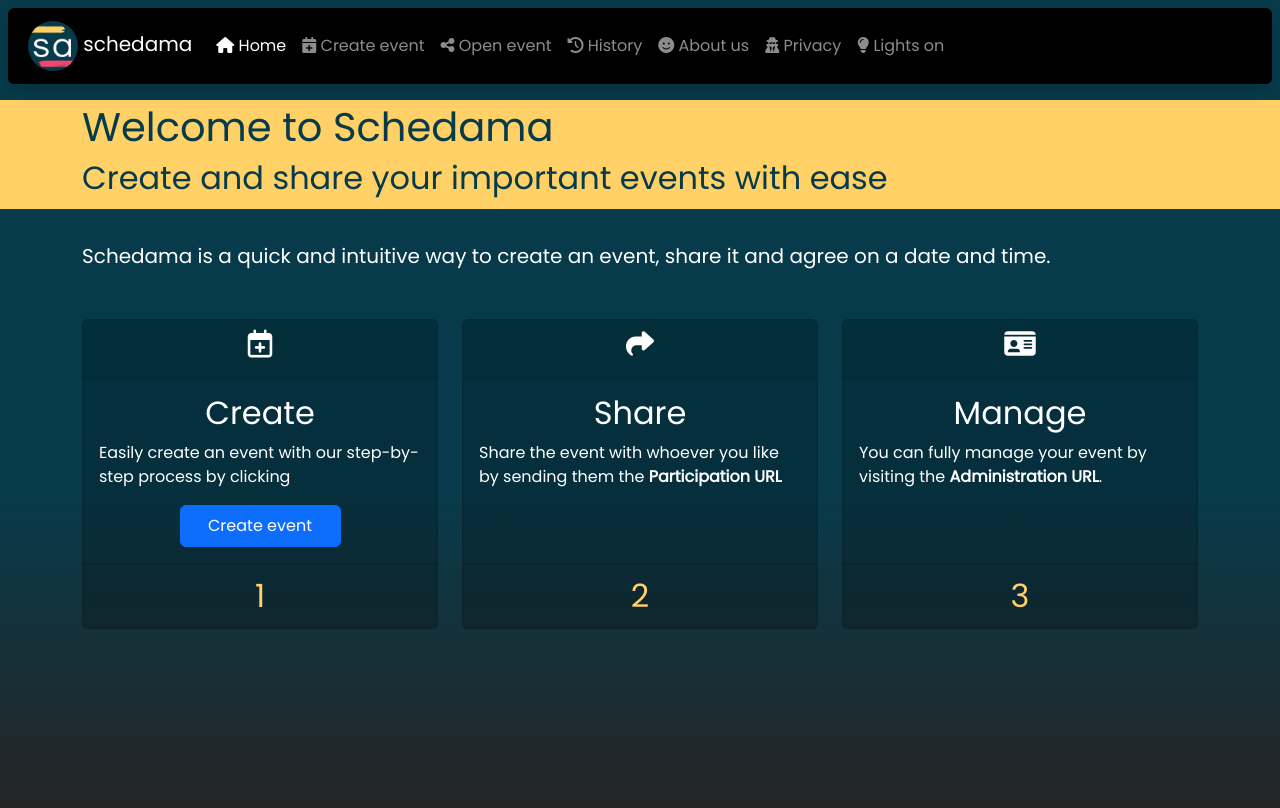
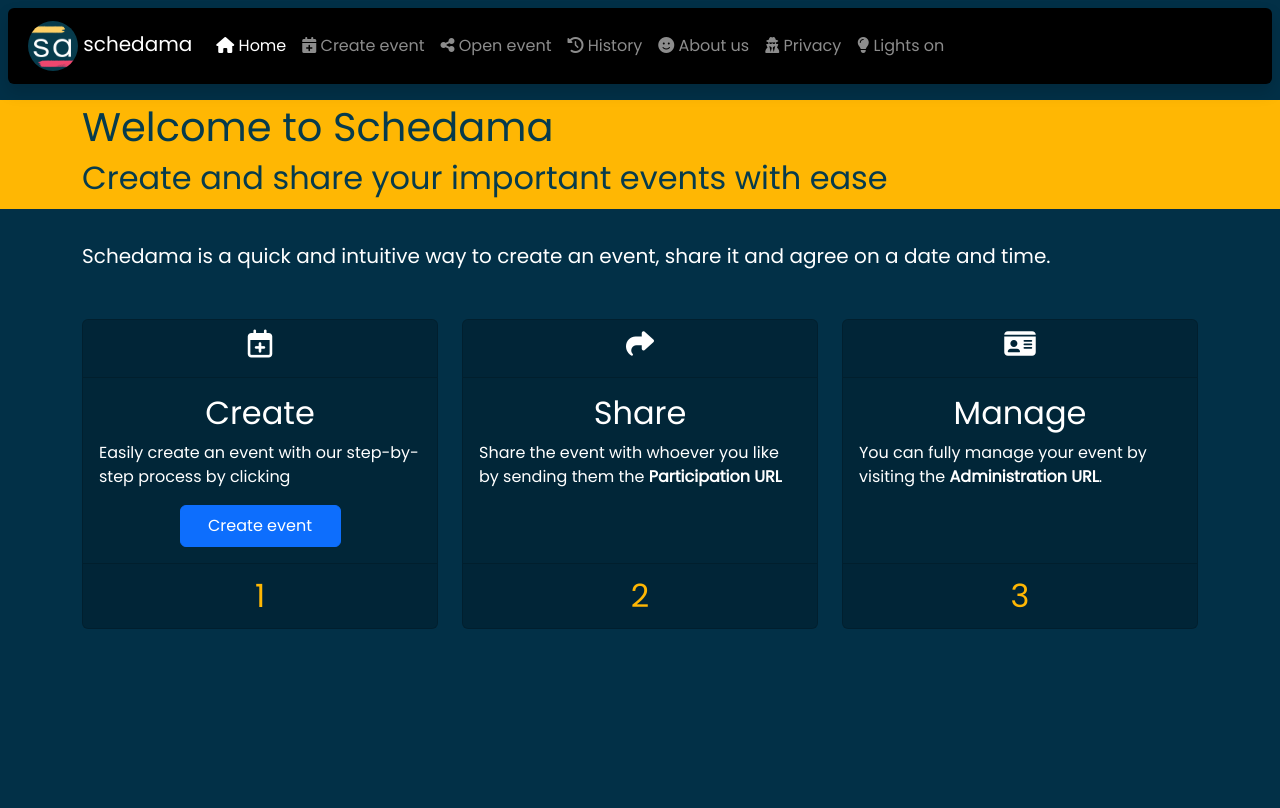
Before and after one commit to alessandro-amadelli/schedama, a Django app: page / in a window 1280 px wide. Run offline with Django 4.2, Linux system fonts and the light colour scheme; some libraries are stand-ins or nearby versions.

Commit message:
Changed color palette both for light and dark mode

```diff
--- a/events/static/events/main.css
+++ b/events/static/events/main.css
@@ -2,7 +2,7 @@
 :root {
     --accent-color: #e5597a;
     /* --body-background: linear-gradient(180deg, #118ab2 0%, #cff3fe 50%); */
-    --body-background: #cff3fe;
+    --body-background: #CBF3F0;
     --body-bg-color: #118ab2;
     --card-bg-color: #fff;
     --color: black;
@@ -10,7 +10,7 @@
     --event-ended-bg: rgba(255,0,0,.5);
     --event-started-bg: #06d6a0;
     --input-bg-color: rgba(0,0,0,.05);
-    --modal-bg-color: rgba(17, 138, 178, .2);
+    --modal-bg-color: rgba(203, 243, 240, .3);
     --moving-bg-color: #18b2e5;
     --navbar-bg-color: #fff;
     --shimmer-color: #09ffbf;
@@ -26,8 +26,9 @@
 
 /* CSS variables for DARK MODE */
 .dark-mode {
-    --accent-color: #ffd166;
-    --body-background: linear-gradient(180deg, #073b4c 60%, rgb(37, 37, 37) 100%);
+    --accent-color: #FFB703;
+    /* --body-background: linear-gradient(180deg, #073b4c 60%, rgb(37, 37, 37) 100%); */
+    --body-background: #023047;
     --body-bg-color: #073b4c;
     --card-bg-color: rgba(0,0,0,.2);
     --color: #fff;
@@ -54,7 +55,7 @@ Main color palette
 #e5597a -> pink
 #ffd166 -> yellow
 #118ab2 -> light-blue
-#073b4c -> dark-blue-greenish rgb(7, 59, 76)
+#073b4c -> dark-blue-greenish
 #06d6a0 -> green
 */
 
--- a/events/templates/events/sw.js
+++ b/events/templates/events/sw.js
@@ -1,4 +1,4 @@
-const cacheName = 'schedama-cache-v3.6.7';
+const cacheName = 'schedama-cache-v3.6.8';
 
 {% load static %}
 
```
